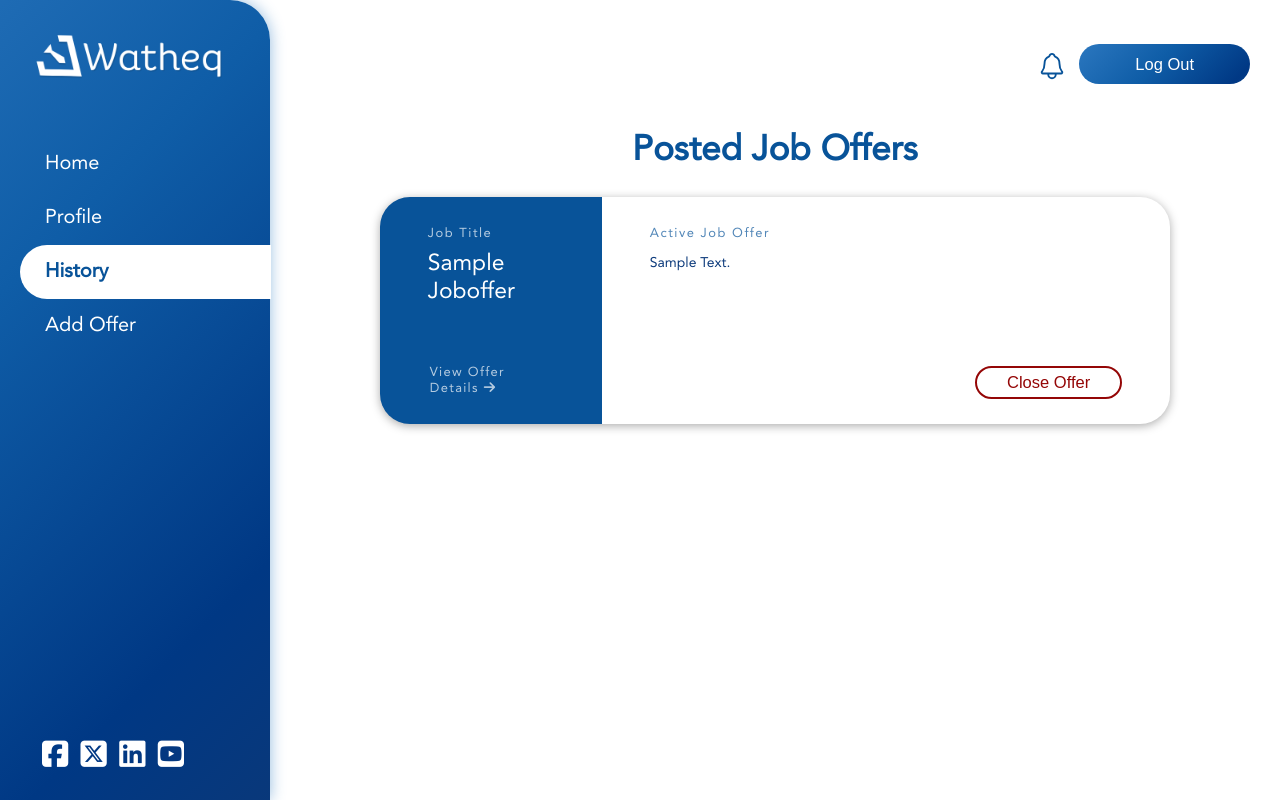
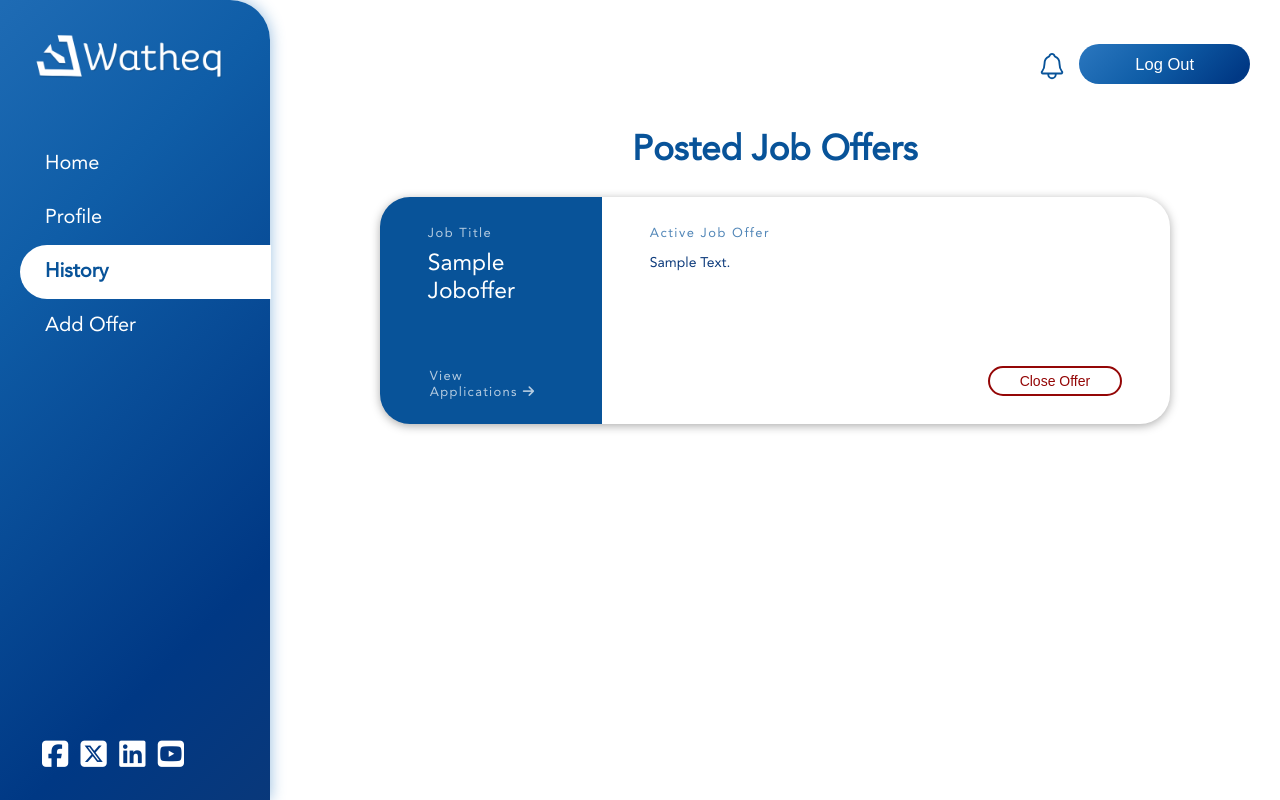
Before and after one commit to WatheqPlatform/2023-GP1-1, a PHP site: the page made by History Page/History.php in a window 1280 px wide. Run offline with PHP 8.4, Linux system fonts and the light colour scheme; the visitor is signed in with stand-in values (Sample User, id 1); tables that the repository leaves empty or names only in its code hold one stand-in row (values such as "Sample post"); some libraries are stand-ins or nearby versions.

Commit message:
Updates in regestration, history, and addoffer

```diff
--- a/AddOffer Page/AddOffer.php
+++ b/AddOffer Page/AddOffer.php
@@ -384,11 +384,11 @@ $result2 = $conn->query($sql2);
             <div class="shadow"></div> <!--To make the screen dark when message displayed-->
             <div class="success_wrap">
                 <span class="modal_icon"><ion-icon name="checkmark-sharp"></ion-icon></span> <!--Checkmark icon-->
-                <p>You have successfully posted the offer.</p>
+                <p>You have successfully posted the offer</p>
             </div>
             <div class="faliure_wrap">
                 <span class="modal_icon"><ion-icon name="close-outline"></ion-icon></span> <!--Cross icon-->
-                <p>You Need to fill all the required fields. </p>
+                <p>You need to fill all the required fields</p>
             </div>
         </div>
 
--- a/History Page/History.css
+++ b/History Page/History.css
@@ -223,6 +223,7 @@ body {
     text-align: left;
     font-size: 23px;
     margin-top: -4px;
+    height: 31%;
     color: white;
 }
 
@@ -266,7 +267,7 @@ body {
     line-height: 1.25;
     margin-top: 0px;
     color: #0c3a7b;
-    height: 51%;
+    height: 50%;
 }
 
 #CloseButton{
@@ -275,8 +276,7 @@ body {
     background-color: transparent;
     color: rgb(148, 6, 6);
     padding: 5px 30px;
-    margin-bottom: 9px;
-    font-size: 16.5px;
+    font-size: 14px;
     transition: all .4s ease-in-out;
     align-self: flex-end;
 }
@@ -288,6 +288,7 @@ body {
     cursor: pointer;
 }
 
+/*No offers message*/
 #Empty{
     color: #024a8d;
     font-size: 3vh;
--- a/History Page/History.php
+++ b/History Page/History.php
@@ -70,7 +70,7 @@ include('HistoryLogic.php');
                             echo "<div id='FirstPart'>";
                             echo "<p id='Title'>Job Title</p>";
                             echo "<p id='JobTitle'>{$offer['JobTitle']}</p>";
-                            echo "<p><a href='#'>View Offer Details <i class='fa-solid fa-arrow-right'></i></a></p>";
+                            echo "<p><a href='#'>View Applications <i class='fa-solid fa-arrow-right'></i></a></p>";
                             echo "</div>";
 
                             echo "<div id='SecondPart'>";
@@ -90,7 +90,7 @@ include('HistoryLogic.php');
                             echo "<div id='FirstPart'>";
                             echo "<p id='Title'>Job Title</p>";
                             echo "<p id='JobTitle'>{$offer['JobTitle']}</p>";
-                            echo "<p><a href='#'>View Offer Details <i class='fa-solid fa-arrow-right'></i></a></p>";
+                            echo "<p><a href='#'>View Applications <i class='fa-solid fa-arrow-right'></i></a></p>";
                             echo "</div>";
 
                             echo "<div id='SecondPart'>";
--- a/Reset Password Pages/ForgotPassword.php
+++ b/Reset Password Pages/ForgotPassword.php
@@ -18,7 +18,6 @@ if ($_SERVER["REQUEST_METHOD"] == "POST") {
     if ($result->num_rows > 0) {
         // Generate a unique token
         $token = generateToken();
-
         // Store the token in the database along with the email and timestamp
         $timestamp = time();
 
--- a/Reset Password Pages/ResetPassword.php
+++ b/Reset Password Pages/ResetPassword.php
@@ -47,7 +47,6 @@ if (isset($_GET["token"])) {
         }
     } else {
         echo "failure4";
-        echo '<script>window.location.href="../index.php";</script>';
         exit();
     }
 } else {
@@ -149,11 +148,11 @@ if (isset($_GET["token"])) {
             </div>
             <div class="faliure_wrap3">
                 <span class="modal_icon"><ion-icon name="close-outline"></ion-icon></span> <!--Cross icon-->
-                <p>Email does not exist, please try again</p>
+                <p>Invalid link, Please request a new password reset link</p>
             </div>
             <div class="faliure_wrap4">
                 <span class="modal_icon"><ion-icon name="close-outline"></ion-icon></span> <!--Cross icon-->
-                <p>Invalid link, Please request a new password reset link</p>
+                <p>Email does not exist, please try again</p>
             </div>
             <div class="success_wrap">
                 <span class="modal_icon"><ion-icon name="checkmark-sharp"></ion-icon></span> <!--Checkmark icon-->
--- a/Reset Password Pages/ResetValidation.js
+++ b/Reset Password Pages/ResetValidation.js
@@ -4,6 +4,7 @@ $(document).ready(function () {
         let isEmpty = false;
 
         if (password == undefined || password == null || password === "") {
+
             isEmpty = true;
         }
 
@@ -22,6 +23,7 @@ $(document).ready(function () {
             });
         }
         else {
+
             // Send the information to PHP File
             $.post("ResetPassword.php", {
                 password: password,
```
